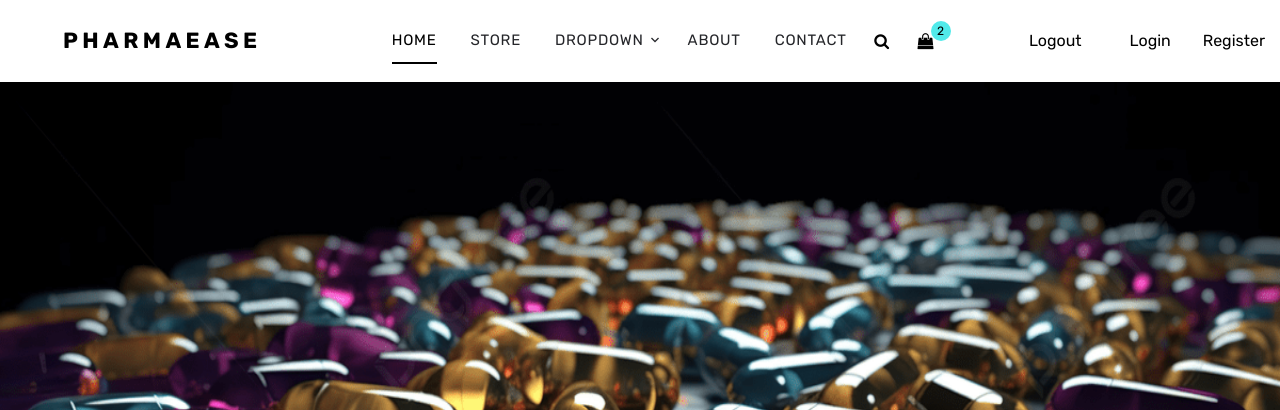
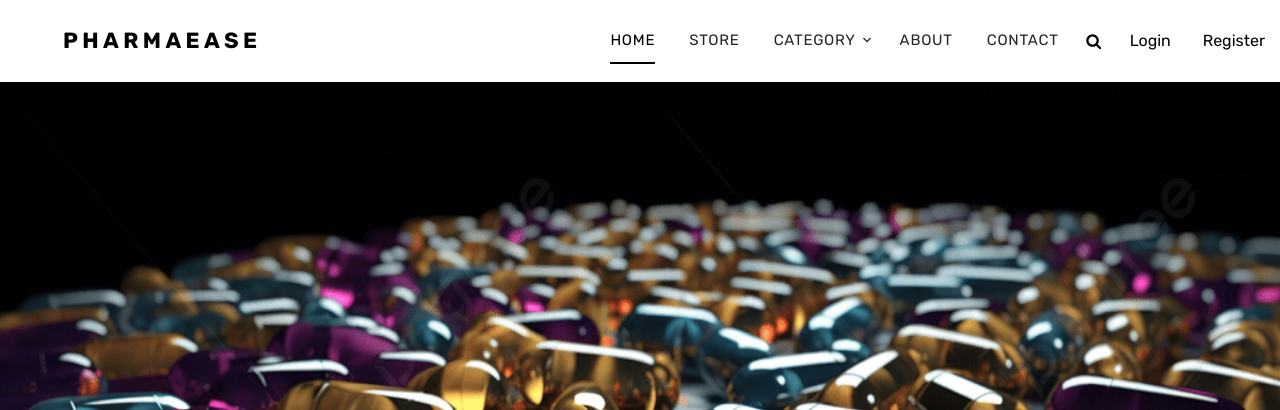
Before and after one commit to Aadhuu/PharmaEase, a Django app: page / in a window 1280 px wide. Shown: the top 410 px of the page. Run offline with Django 5.2, Linux system fonts and the light colour scheme; data comes from the database, SQL or seed files in the repository; both versions use the stored data as it was after the commit; some libraries are stand-ins or nearby versions; some web fonts are replaced.

Commit message:
admindashboard

```diff
--- a/PharamaEase/PharamaEase/settings.py
+++ b/PharamaEase/PharamaEase/settings.py
@@ -61,6 +61,7 @@ TEMPLATES = [
                 'django.template.context_processors.request',
                 'django.contrib.auth.context_processors.auth',
                 'django.contrib.messages.context_processors.messages',
+                'shop.context_processors.menu_links',
             ],
         },
     },
--- a/PharamaEase/accounts/urls.py
+++ b/PharamaEase/accounts/urls.py
@@ -22,4 +22,5 @@ urlpatterns = [
     path('admin/', admin.site.urls),
     path('register',views.Register.as_view(),name='register'),
     path('userlogin',views.UserLogin.as_view(),name='userlogin'),
+    path('userlogout',views.UserLogout.as_view(),name='userlogout'),
 ]
--- a/PharamaEase/accounts/views.py
+++ b/PharamaEase/accounts/views.py
@@ -45,4 +45,4 @@ class UserLogin(View):
 class UserLogout(View):
     def get(self,request):
         logout(request)
-        return redirect('home')
+        return redirect('accounts:userlogin')
--- /dev/null
+++ b/PharamaEase/shop/context_processors.py
@@ -0,0 +1,5 @@
+from shop.models import Category
+
+def menu_links(request):
+    c=Category.objects.all()
+    return {'links':c}
--- a/PharamaEase/shop/models.py
+++ b/PharamaEase/shop/models.py
@@ -20,7 +20,7 @@ class Product(models.Model):
     price = models.IntegerField()
     stock = models.IntegerField()
     category = models.ForeignKey(Category, on_delete=models.CASCADE)
-    sub_category = models.ForeignKey(SubCategory, on_delete=models.CASCADE, null=True)
+    sub_category = models.ForeignKey(SubCategory, on_delete=models.CASCADE, related_name='sub_category' ,null=True)
     created = models.DateTimeField(auto_now_add=True)
     updated = models.DateTimeField(auto_now=True)
     prescription =models.BooleanField(default=False)
--- a/PharamaEase/static/css/style.css
+++ b/PharamaEase/static/css/style.css
@@ -11,6 +11,20 @@
 
 .card img{
     border-radius:15px 15px 0 0;
+}
+.dropdown .has-children {
+    position: relative;
+}
+
+.dropdown .has-children > .dropdown {
+    top: 0;
+    left: 100%;
+    display: none;
+    position: absolute;
+}
+
+.dropdown .has-children:hover > .dropdown {
+    display: block;
 }
 body {
   line-height: 1.7;
--- a/PharamaEase/templates/base.html
+++ b/PharamaEase/templates/base.html
@@ -25,69 +25,160 @@
 
 <body>
 
-  <div class="site-wrap">
-
-
   <div class="site-navbar py-2">
 
   <div class="search-wrap">
     <div class="container">
-          <a href="#" class="search-close js-search-close"><span class="icon-close2"></span></a>
+      <a href="#" class="search-close js-search-close">
+        <span class="icon-close2"></span>
+      </a>
       <form action="#" method="post">
         <input type="text" class="form-control" placeholder="Search keyword and hit enter...">
       </form>
     </div>
   </div>
 
-      <div class="container-fluid ">
+  <div class="container-fluid">
     <div class="d-flex align-items-center justify-content-between">
+
+      <!-- Logo -->
       <div class="logo mr-auto">
         <div class="site-logo px-5">
-        <a href="" class="js-logo-clone ">PharmaEase</a>
+          <a href="{% url 'home' %}" class="js-logo-clone">PharmaEase</a>
         </div>
       </div>
+
+      <!-- Navbar -->
       <div class="main-nav d-none d-lg-block">
         <nav class="site-navigation text-right text-md-center" role="navigation">
           <ul class="site-menu js-clone-nav d-none d-lg-block">
-                <li class="active"><a href="{% url 'home' %}">Home</a></li>
-                <li><a href="shop.html">Store</a></li>
+
+            {% if user.is_authenticated and user.is_superuser %}
+
+              <!-- Admin Navbar -->
+              <li class="active">
+                <a href="{% url 'home' %}">Home</a>
+              </li>
+
               <li class="has-children">
-                  <a href="#">Dropdown</a>
+                <a href="#">Category</a>
                 <ul class="dropdown">
-                    <li><a href="#">Supplements</a></li>
+                  {% for i in links %}
                   <li class="has-children">
-                      <a href="#">Vitamins</a>
+                    <a href="{% url 'shop:subcategory' i.id %}">{{ i.name }}</a>
+
                     <ul class="dropdown">
-                        <li><a href="#">Supplements</a></li>
-                        <li><a href="#">Vitamins</a></li>
-                        <li><a href="#">Diet &amp; Nutrition</a></li>
-                        <li><a href="#">Tea &amp; Coffee</a></li>
+                      {% for sub in i.sub_category.all %}
+                      <li>
+                        <a href="{% url 'products' sub.id %}">
+                          {{ sub.name }}
+                        </a>
+                      </li>
+                      {% endfor %}
+                    </ul>
+
+                  </li>
+                  {% endfor %}
                 </ul>
               </li>
-                    <li><a href="#">Diet &amp; Nutrition</a></li>
-                    <li><a href="#">Tea &amp; Coffee</a></li>
+
+              <li>
+                <a href="">Add Category</a>
+              </li>
+
+              <li>
+                <a href="">Add Product</a>
+              </li>
+
+            {% else %}
+
+              <!-- User / Guest Navbar -->
+              <li class="active">
+                <a href="{% url 'home' %}">Home</a>
+              </li>
+
+              <li>
+                <a href="shop.html">Store</a>
+              </li>
+
+              <li class="has-children">
+                <a href="#">Category</a>
+                <ul class="dropdown">
+
+                  {% for i in links %}
+                  <li class="has-children">
+
+                    <a href="{% url 'shop:subcategory' i.id %}">
+                      {{ i.name }}
+                    </a>
+
+                    <ul class="dropdown">
+                      {% for sub in i.sub_category.all %}
+                      <li>
+                        <a href="{% url 'products' sub.id %}">
+                          {{ sub.name }}
+                        </a>
+                      </li>
+                      {% endfor %}
+                    </ul>
+
+                  </li>
+                  {% endfor %}
 
                 </ul>
               </li>
-                <li><a href="about.html">About</a></li>
-                <li><a href="contact.html">Contact</a></li>
+
+              <li>
+                <a href="about.html">About</a>
+              </li>
+
+              <li>
+                <a href="contact.html">Contact</a>
+              </li>
+
+            {% endif %}
+
           </ul>
         </nav>
       </div>
+
+      <!-- Icons -->
       <div class="icons">
-            <a href="#" class="icons-btn d-inline-block js-search-open"><span class="icon-search"></span></a>
+
+        {% if not user.is_authenticated or not user.is_superuser %}
+
+          <a href="#" class="icons-btn d-inline-block js-search-open">
+            <span class="icon-search"></span>
+          </a>
+
+
+
+        {% endif %}
+
+        <a href="#" class="site-menu-toggle js-menu-toggle ml-3 d-inline-block d-lg-none">
+          <span class="icon-menu"></span>
+        </a>
+
+
+
+      </div>
+
+
+      <!-- Login / Logout -->
+        {% if user.is_authenticated %}
+
           <a href="cart.html" class="icons-btn d-inline-block bag">
             <span class="icon-shopping-bag"></span>
             <span class="number">2</span>
           </a>
-            <a href="#" class="site-menu-toggle js-menu-toggle ml-3 d-inline-block d-lg-none"><span
-                class="icon-menu"></span></a>
-          </div>
         <div class="ml-auto d-flex align-items-center">
 
           <div class="mr-3 px-3">
-        <a href="">Logout</a>
+            <a href="{% url 'accounts:userlogout' %}">Logout</a>
           </div>
+
+
+        {% else %}
 
           <div class="mr-3 px-3">
             <a href="{% url 'accounts:userlogin' %}">Login</a>
@@ -97,9 +188,13 @@
             <a href="{% url 'accounts:register' %}">Register</a>
           </div>
 
+        {% endif %}
+
+      </div>
+
     </div>
   </div>
-      </div>
+
 </div>
 {% block content %}
     home
```
Also changed, not shown: PharamaEase/db.sqlite3, PharamaEase/shop/migrations/0005_alter_product_sub_category.py (added). Lines whose indentation alone changed are shown as unchanged.
